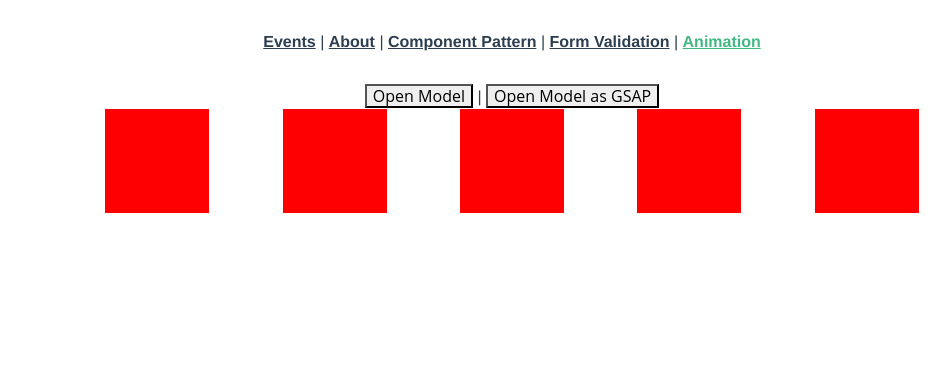
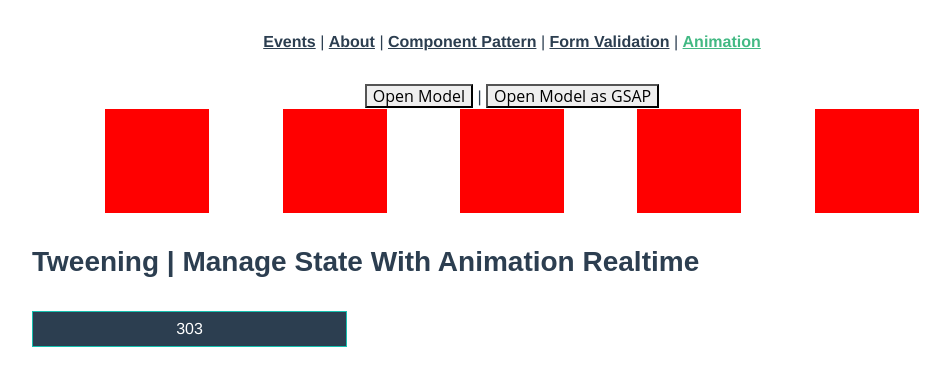
Before and after one commit to farsidd/vue-real-world, a Vue app: page /animation in a window 1280 px wide. Shown: the top 386 px of the page, without its empty margins (148-1098 px from the left). Built offline with nearby package versions, Linux system fonts and the light colour scheme.

Commit message:
final
- animation done

```diff
--- /dev/null
+++ b/jsconfig.json
@@ -0,0 +1,5 @@
+{
+    "include": [
+      "./src/**/*"
+    ]
+  }
--- a/package.json
+++ b/package.json
@@ -3,7 +3,7 @@
   "version": "0.1.0",
   "private": true,
   "scripts": {
-    "serve": "vue-cli-service serve",
+    "serve": "vue-cli-service serve --port 8081",
     "build": "vue-cli-service build",
     "lint": "vue-cli-service lint"
   },
--- a/src/router/index.js
+++ b/src/router/index.js
@@ -12,7 +12,7 @@ import Form from '@/views/Form.vue'
 
 const routes = [
   {
-    path: '/',
+    path: '/events',
     name: 'EventList',
     component: EventList,
     props: route => ({page: parseInt(route.query.page) || 1})
--- a/src/views/Animation.vue
+++ b/src/views/Animation.vue
@@ -29,6 +29,14 @@ Ususally this kind of transition implement of api call -->
     <div id="container">
       <div v-for="card in cards" :key="card.id" class="card"></div>
     </div>
+    <div>
+      <h3>Tweening | Manage State With Animation Realtime</h3>
+    <div :style="{ width: tweenedNumber + 'px' }" class="bar">
+      <span>{{ tweenedNumber.toFixed(0) }}</span>
+    </div>
+    <h3 v-if="greaterThan600">Value Greater Than 600</h3>
+    </div>
+
   </div>
 </template>
 
@@ -39,13 +47,19 @@ export default {
     return {
       isOpen: false,
       isOpen_2: false,
-      cards: [
-        {id: 1},
-        {id: 2},
-        {id: 3},
-        {id: 4},
-        {id: 5},
-      ]
+      cards: [{ id: 1 }, { id: 2 }, { id: 3 }, { id: 4 }, { id: 5 }],
+      number: 0,
+      tweenedNumber: 0
+    }
+  },
+  watch: {
+    number(newValue)
+    {
+      gsap.to(this.$data, {
+        duration: 1,
+        ease: 'circ-out',
+        tweenedNumber: newValue
+      })
     }
   },
   methods: {
@@ -55,30 +69,40 @@ export default {
     toggle_2() {
       this.isOpen_2 = !this.isOpen_2
     },
-    beforeEnter(el)
-    {
+    beforeEnter(el) {
       el.style.opacity = 0
       el.style.transform = 'scale(0,0)'
     },
-    Enter(el,done) {
+    Enter(el, done) {
       gsap.to(el, {
         duration: 1,
         opacity: 1,
         scale: 1,
         ease: 'bounce.out',
-            onComplete: done
+        onComplete: done,
       })
-    }
+    },
+    randomNumber() {
+      this.number = Math.floor(Math.random() * (800 - 0))
+    },
   },
   mounted() {
     gsap.from('.card', {
       opacity: 0,
-        duration:0.5,
+      duration: 0.5,
       scale: 0,
       y: 200,
       ease: 'power1',
-        stagger: 0.1
+      stagger: 0.1,
     })
+  },
+  created() {
+    setInterval(this.randomNumber, 1500)
+  },
+  computed: {
+    greaterThan600(){
+      return this.tweenedNumber > 600
+    }
   }
 }
 </script>
@@ -94,6 +118,14 @@ export default {
   height: 6.5em;
   width: 6.5em;
   background-color: red;
-
+}
+.bar {
+  padding: 5px;
+  background-color: #2c3e50;
+  border: 1px #16c0b0 solid;
+  min-width: 20px;
+}
+.bar span {
+  color: white;
 }
 </style>
```
Also changed, not shown: src/views/State.vue (added), 1 other file (tests, documents, lock files or other folders). Lines whose indentation alone changed are shown as unchanged.
